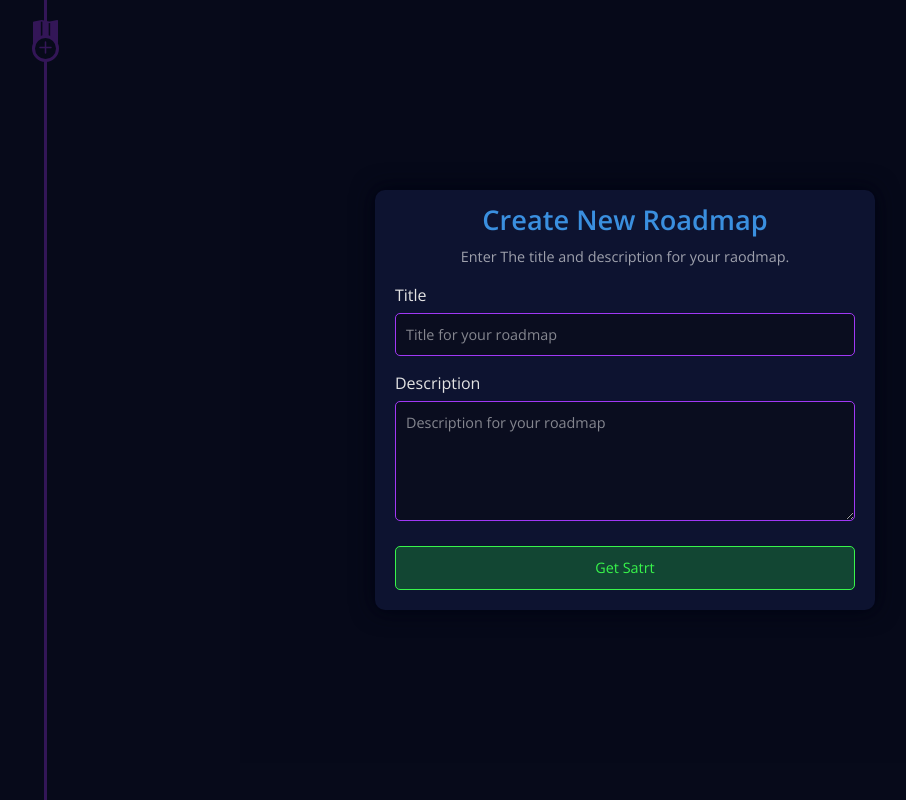
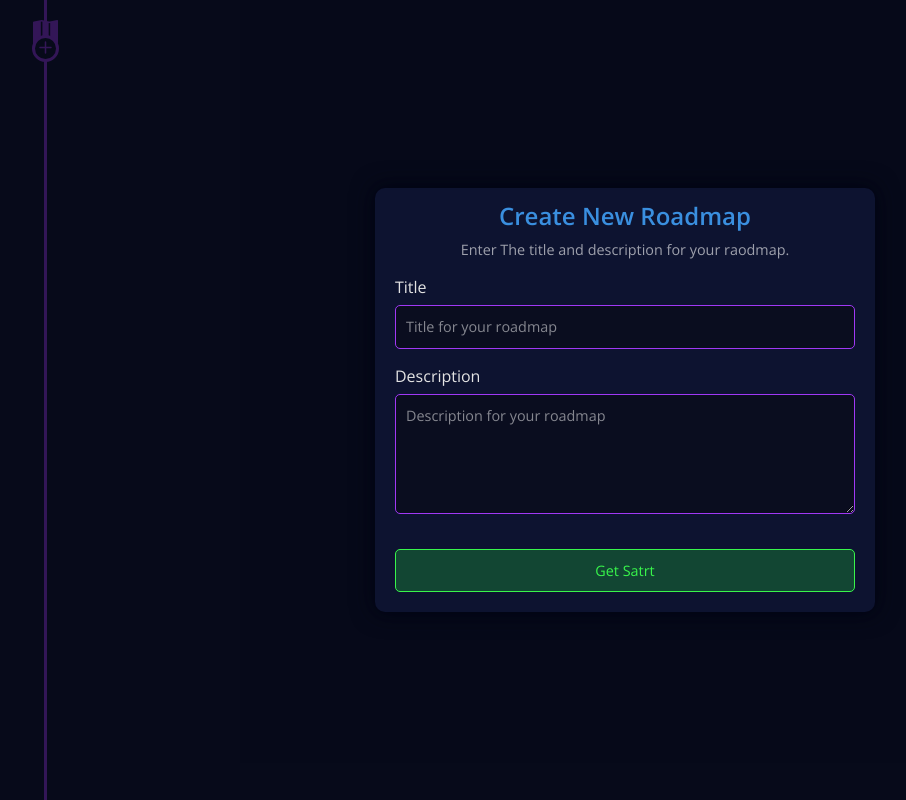
Before and after one commit to hamza-bousalih/roadmap-application, a Next.js app in the folder roadmapui/: page /roadmaps/create in a window 1280 px wide. Shown: the whole page, without its empty margins (15-921 px from the left). Built offline with nearby package versions, Linux system fonts and the light colour scheme.

Commit message:
+ style createAction dialog + add more functionality to Dialog component

```diff
--- a/roadmapui/components/dialog/Dialog.jsx
+++ b/roadmapui/components/dialog/Dialog.jsx
@@ -1,24 +1,25 @@
 import "./dialog.css"
-import {button} from "@nextui-org/react";
+import React, {Fragment, Children} from "react";
 
-const DialogBody = ({children}) => {
+export const DialogBody = ({children, type = "form"}) => {
     return <div className="body">
         {children}
     </div>
 }
 
-const DialogFooter = ({children}) => {
+export const DialogFooter = ({children}) => {
     return <div className="footer">
         {children}
     </div>
 }
 
-const TextInput = (
-    {
-        id, onChange, defaultValue, placeholder,
-        name = id, label = id
-        // options: {maxLength, minLength, required}
-    }) => {
+export const DialogForm = ({children}) => {
+    return <div className="form">
+        {children}
+    </div>
+}
+
+export const TextInput = ({id, onChange, defaultValue, placeholder, name = id, label = id}) => {
     return <>
         <div className="input-group">
             <label htmlFor={id}>{label}</label>
@@ -33,12 +34,7 @@ const TextInput = (
     </>
 }
 
-const LongTextInput = (
-    {
-        id, onChange, defaultValue, placeholder,
-        name = id, label = id
-        // options: {maxLength, minLength, required}
-    }) => {
+export const LongTextInput = ({id, onChange, defaultValue, placeholder, name = id, label = id}) => {
     return <>
         <div className="input-group">
             <label htmlFor={id}>{label}</label>
@@ -53,27 +49,39 @@ const LongTextInput = (
     </>
 }
 
-const SubmitButton = ({onClick, label}) => {
-    return <button
-        className="submit-button"
-        onClick={onClick}
-    >{label}</button>
+export const SubmitButton = ({onClick, label, className, style, icon}) => {
+    return <>
+        <button
+            style={style}
+            className={"submit-button " + (className ? className : "")}
+            onClick={onClick}>
+            {icon}
+            {label}
+        </button>
+    </>
 }
 
-export default function Dialog({onClose, title, description, children}) {
+export const DialogSection = ({title, description, children}) => {
+    return <div className="section">
+        <div className="header">
+            <h2 className="title">{title}</h2>
+            {description && <p className="description">{description}</p>}
+        </div>
+        {children}
+    </div>
+}
+
+export default function Dialog({onClose, title, description, divided = false, children}) {
     return <>
         <div className="dialog">
             <div className="overlay" onClick={onClose}></div>
-            <div className="content">
-                <div className="header">
-                    <h2 className="title">{title}</h2>
-                    {description && <p className="description">{description}</p>}
-                </div>
-                {children}
+            <div className={"content " + (divided ? "divided" : "")}>
+                {!divided ? <>
+                    <DialogSection title={title} description={description} children={children}/>
+                </> : <>
+                    {children}
+                </>}
             </div>
         </div>
     </>
 }
-
-export {DialogBody, DialogFooter}
-export {TextInput, LongTextInput, SubmitButton}
--- a/roadmapui/components/dialog/dialog.css
+++ b/roadmapui/components/dialog/dialog.css
@@ -30,6 +30,7 @@
                 color: var(--blue-200);
                 margin-bottom: 5px;
                 text-align: center;
+                font-size: 24px;
             }
 
             & .description {
@@ -41,6 +42,7 @@
         & .body {
             padding-block: 15px;
 
+            & .form {
                 & .input-group {
                     display: flex;
                     flex-direction: column;
@@ -81,9 +83,12 @@
                     color: var(--form-field-placeholder);
                 }
             }
+        }
 
         & .footer {
-            margin-top: 10px;
+            margin-top: 20px;
+            display: flex;
+
             .submit-button {
                 width: 100%;
                 padding: 10px;
@@ -92,7 +97,46 @@
                 background: var(--green-bg-opacity);
                 color: var(--green-border);
                 cursor: pointer;
+
+                &.small {
+                    max-width: 100px;
+
+                    &.right {
+                        margin-left: auto;
+                    }
+                }
+
+                & > * {
+                    margin-right: 10px;
+                }
+            }
+        }
+
+        &.divided {
+            width: min(800px, 95%);
+
+            & .body {
+                display: flex;
+                gap: 30px;
+                justify-content: center;
+
+                > * {
+                    flex-grow: 1;
+                    position: relative;
+
+                    &:not(:first-child)::before {
+                        content: "";
+                        position: absolute;
+                        width: 1px;
+                        height: 90%;
+                        top: 50%;
+                        translate: 0 -50%;
+                        background: var(--blue-200);
+                        left: -15px;
+                        opacity: .7;
                     }
                 }
             }
         }
+    }
+}
--- a/roadmapui/components/roadmap/create/CreateActionDialog.jsx
+++ b/roadmapui/components/roadmap/create/CreateActionDialog.jsx
@@ -1,8 +1,17 @@
 "use client"
 
-import Dialog, {DialogBody, DialogFooter, LongTextInput, SubmitButton, TextInput} from "@/components/dialog/Dialog";
+import Dialog, {
+    DialogBody,
+    DialogFooter,
+    DialogForm,
+    DialogSection,
+    LongTextInput,
+    SubmitButton,
+    TextInput
+} from "@/components/dialog/Dialog";
 import {useState} from "react";
 import {useRoadmapContext} from "@/app/roadmaps/layout";
+import {AddIcon} from "@/components/utils/icons";
 
 export default function CreateActionDialog({onClose, addAction}) {
     const [newAction, setNewAction] = useState({});
@@ -24,9 +33,12 @@ export default function CreateActionDialog({onClose, addAction}) {
     return <>
         <Dialog
             onClose={onCloseHandler}
-            title="Create New Action"
+            divided={true}
         >
             <DialogBody>
+
+                <DialogSection title="Create New Action">
+                    <DialogForm>
                         <TextInput
                             id="title"
                             placeholder="Title for your roadmap"
@@ -35,10 +47,37 @@ export default function CreateActionDialog({onClose, addAction}) {
                             id="description"
                             placeholder="Description for your roadmap"
                             onChange={handleInput}/>
+                    </DialogForm>
+                    <DialogFooter>
+                        <SubmitButton label="Save Action" onClick={submitHandler}/>
+                    </DialogFooter>
+                </DialogSection>
+
+                <DialogSection title="Add a Task">
+                    <DialogForm>
+                        <TextInput
+                            id="title"
+                            placeholder="Title for your roadmap"
+                            onChange={handleInput}/>
+                        <TextInput
+                            id="type"
+                            placeholder="Description for your roadmap"
+                            onChange={handleInput}/>
+                        <TextInput
+                            id="link" label="Page Link"
+                            placeholder="Description for your roadmap"
+                            onChange={handleInput}/>
+                        <LongTextInput
+                            id="description"
+                            placeholder="Description for your roadmap"
+                            onChange={handleInput}/>
+                    </DialogForm>
+                    <DialogFooter>
+                        <SubmitButton icon={<AddIcon/>} label="Add" onClick={submitHandler} className="small right"/>
+                    </DialogFooter>
+                </DialogSection>
+
             </DialogBody>
-            <DialogFooter>
-                <SubmitButton label="Push to section" onClick={submitHandler}/>
-            </DialogFooter>
         </Dialog>
     </>
 }
--- a/roadmapui/components/roadmap/create/CreateOptionDialog.jsx
+++ b/roadmapui/components/roadmap/create/CreateOptionDialog.jsx
@@ -1,6 +1,13 @@
 "use client"
 
-import Dialog, {DialogBody, DialogFooter, LongTextInput, SubmitButton, TextInput} from "@/components/dialog/Dialog";
+import Dialog, {
+    DialogBody,
+    DialogFooter,
+    DialogForm,
+    LongTextInput,
+    SubmitButton,
+    TextInput
+} from "@/components/dialog/Dialog";
 import {useState} from "react";
 import {useRoadmapContext} from "@/app/roadmaps/layout";
 
@@ -28,6 +35,7 @@ export default function CreateOptionDialog({onClose, addOption}) {
             description="Enter The title and description for the option."
         >
             <DialogBody>
+                <DialogForm>
                     <TextInput
                         id="title"
                         placeholder="Title for your roadmap"
@@ -36,6 +44,7 @@ export default function CreateOptionDialog({onClose, addOption}) {
                         id="description"
                         placeholder="Description for your roadmap"
                         onChange={handleInput}/>
+                </DialogForm>
             </DialogBody>
             <DialogFooter>
                 <SubmitButton label="Push to section" onClick={submitHandler}/>
--- a/roadmapui/components/roadmap/create/CreateRoadmapDialog.jsx
+++ b/roadmapui/components/roadmap/create/CreateRoadmapDialog.jsx
@@ -1,6 +1,13 @@
 "use client"
 
-import Dialog, {DialogBody, DialogFooter, LongTextInput, SubmitButton, TextInput} from "@/components/dialog/Dialog";
+import Dialog, {
+    DialogBody,
+    DialogFooter,
+    DialogForm,
+    LongTextInput,
+    SubmitButton,
+    TextInput
+} from "@/components/dialog/Dialog";
 import {useRoadmapContext} from "@/app/roadmaps/layout";
 
 export default function CreateRoadmapDialog({onClose}) {
@@ -23,6 +30,7 @@ export default function CreateRoadmapDialog({onClose}) {
             description="Enter The title and description for your raodmap."
         >
             <DialogBody>
+                <DialogForm>
                     <TextInput
                         id="title" defaultValue={roadmap.title}
                         placeholder="Title for your roadmap"
@@ -32,6 +40,7 @@ export default function CreateRoadmapDialog({onClose}) {
                         placeholder="Description for your roadmap"
                         onChange={handleInput}/>
                     {/*<TextInput id="tags" label="Tags" placeholder="Entre a tag"/>*/}
+                </DialogForm>
             </DialogBody>
             <DialogFooter>
                 <SubmitButton label="Get Satrt" onClick={onCloseHandler}/>
```
Lines whose indentation alone changed are shown as unchanged.
